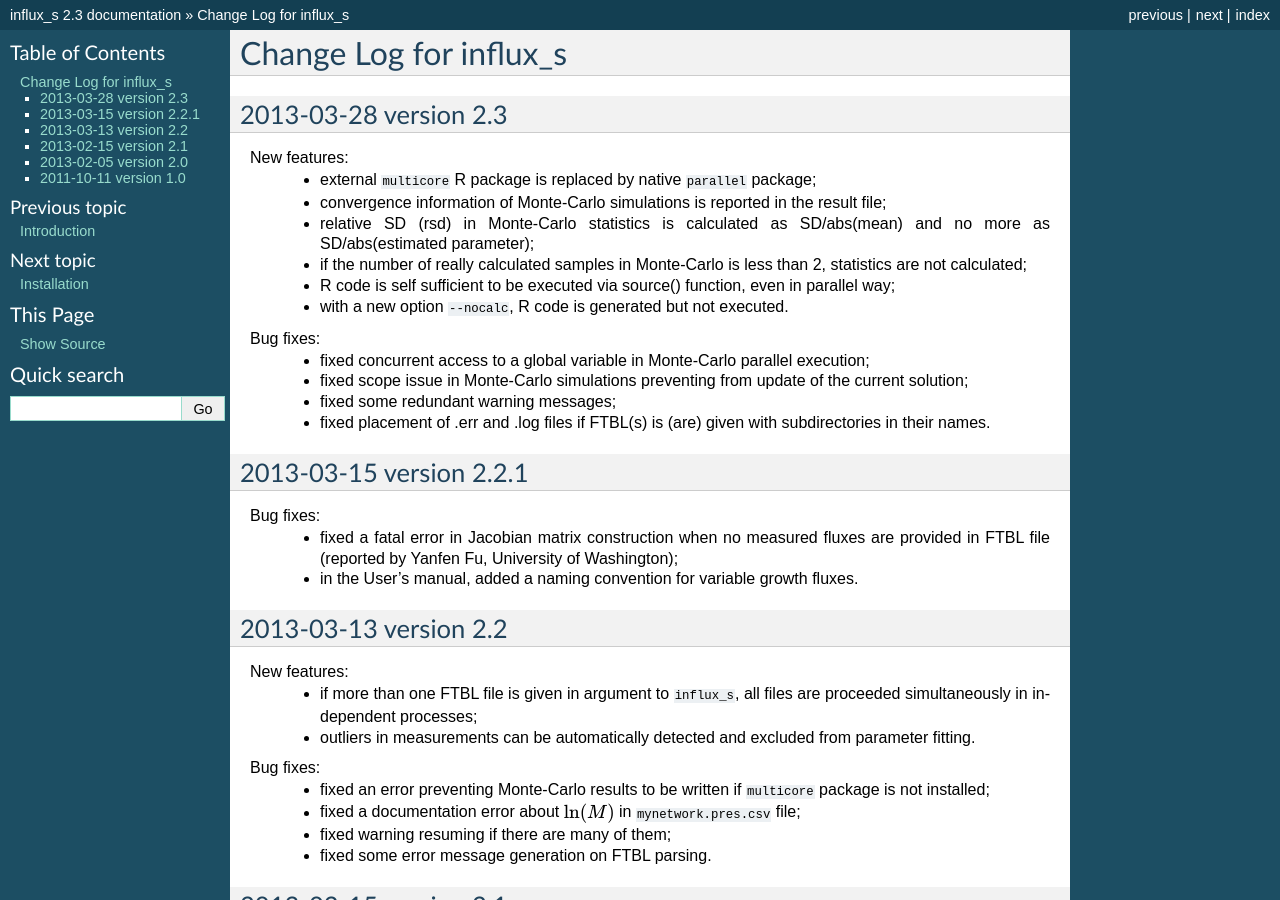
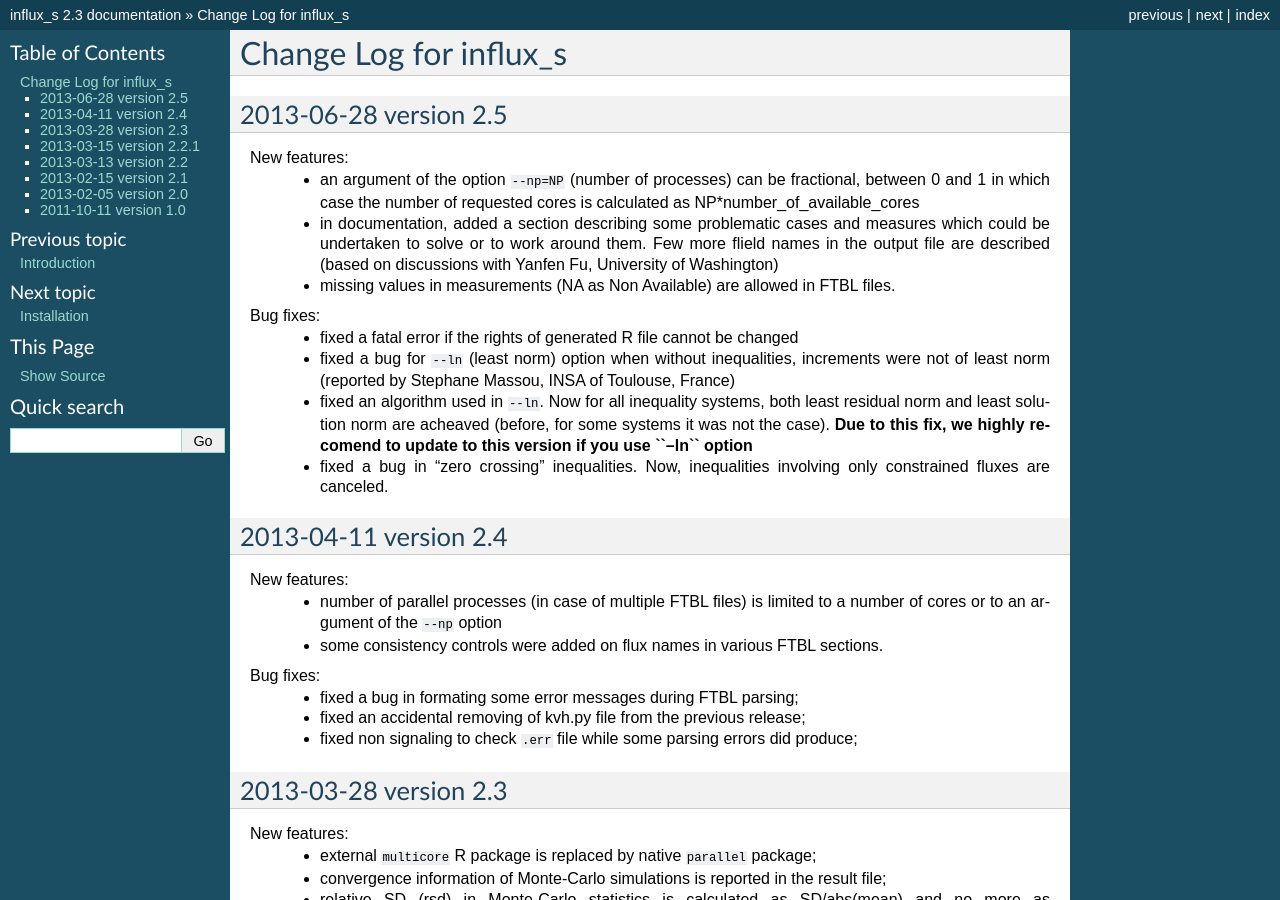
Before and after one commit to sgsokol/influx, a Sphinx documentation site: the page built from doc/changelog.rst, in a window 1280 px wide and 900 px high. Built offline with Sphinx 7.4.7, drawn with Linux system fonts in a browser that asks for light colours.

Commit message:
v2.4 and v2.5 announced;

```diff
--- a/doc/ChangeLog.txt
+++ b/doc/ChangeLog.txt
@@ -1,6 +1,30 @@
 =======================
 Change Log for influx_s
 =======================
+
+2013-06-28 version 2.5
+----------------------
+New features:
+ - an argument of the option ``--np=NP`` (number of processes) can be fractional, between 0 and 1 in which case the number of requested cores is calculated as NP*number_of_available_cores
+ - in documentation, added a section describing some problematic cases and measures which could be undertaken to solve or to work around them. Few more flield names in the output file are described (based on discussions with Yanfen Fu, University of Washington)
+ - missing values in measurements (NA as Non Available) are allowed in FTBL files.
+
+Bug fixes:
+ - fixed a fatal error if the rights of generated R file cannot be changed
+ - fixed a bug for ``--ln`` (least norm) option when without inequalities, increments were not of least norm (reported by Stephane Massou, INSA of Toulouse, France)
+ - fixed an algorithm used in ``--ln``. Now for all inequality systems, both least residual norm and least solution norm are acheaved (before, for some systems it was not the case). **Due to this fix, we highly recomend to update to this version if you use ``--ln`` option**
+ - fixed a bug in "zero crossing" inequalities. Now, inequalities involving only constrained fluxes are canceled.
+
+2013-04-11 version 2.4
+----------------------
+New features:
+ - number of parallel processes (in case of multiple FTBL files) is limited to a number of cores or to an argument of the ``--np`` option
+ - some consistency controls were added on flux names in various FTBL sections.
+
+Bug fixes:
+ - fixed a bug in formating some error messages during FTBL parsing;
+ - fixed an accidental removing of kvh.py file from the previous release;
+ - fixed non signaling to check ``.err`` file while some parsing errors did produce;
 
 2013-03-28 version 2.3
 ----------------------
```
